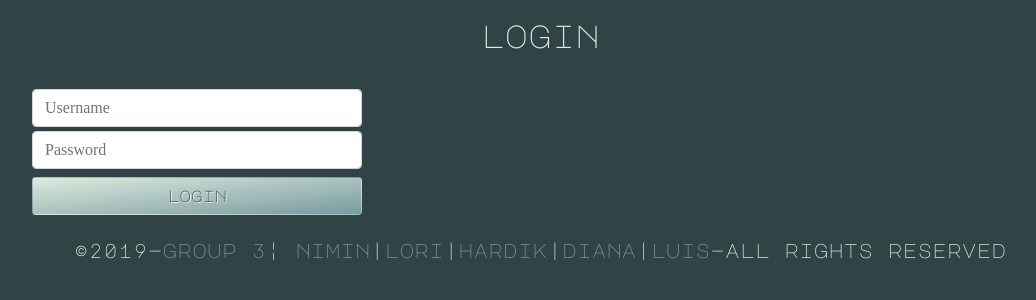
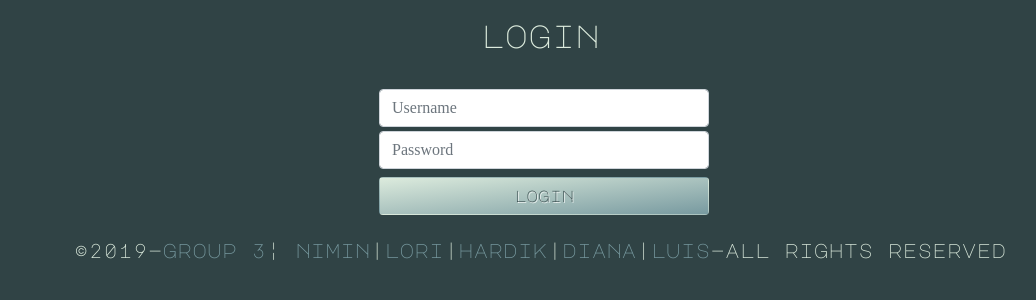
Before and after one commit to niminp/cs633_archive, a Django app: page /auth/login/ in a window 1280 px wide. Shown: the part 72-372 px from the top of the page, without its empty margins (100-1136 px from the left). Run offline with Django 3.2, Linux system fonts and the light colour scheme; some libraries are stand-ins or nearby versions.

Commit message:
fix login fields alignment

```diff
--- a/manager/templates/manager/login.html
+++ b/manager/templates/manager/login.html
@@ -3,7 +3,7 @@
 {% block content %}
     <h2 style="margin-bottom: 30px; text-align: center;">login</h2>
 
-    <div class="d-flex flex-wrap align-self-center">
+    <div class="d-flex flex-wrap align-self-center mx-auto" style="width: 330px;">
         <div id="login_form_div" class="flex-panel" style="width: 330px; background: none;">
             <form action="" method="post">
                 {% csrf_token %}
```
